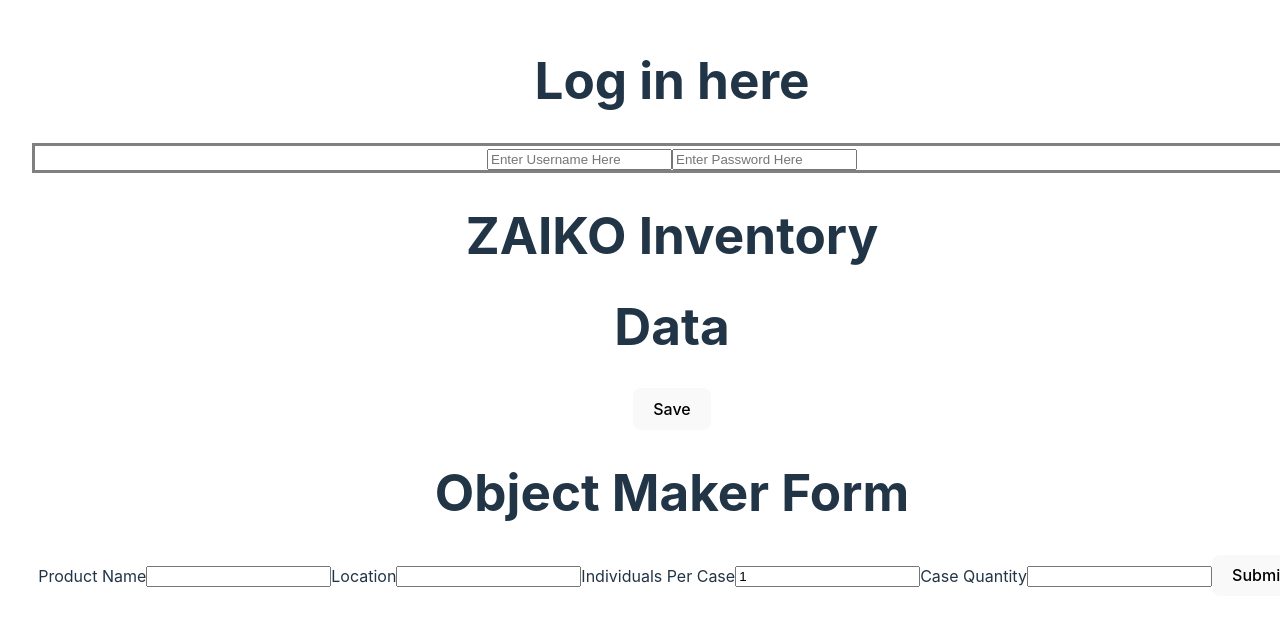
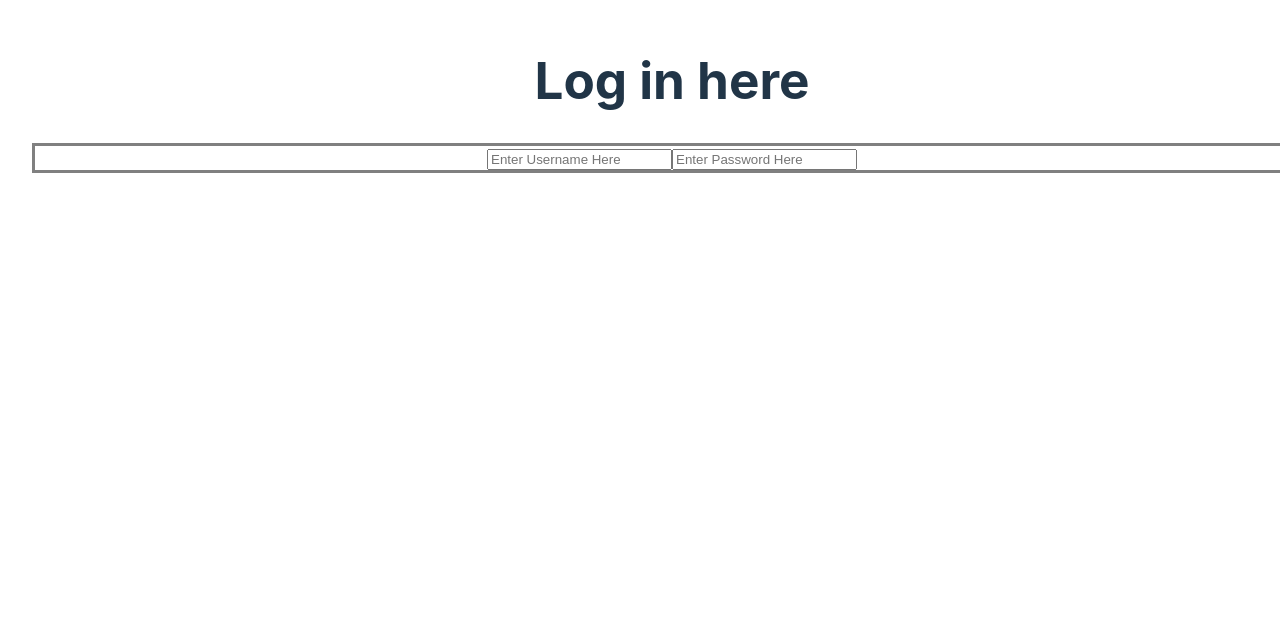
Before and after one commit to DesignerDeveloperDove/Zaiko_Inventory, a React app in the folder Zaiko/: page / in a window 1280 px wide. Shown: the part 870-1496 px from the top of the page. After the commit the page ends 1075 px from the top, so only its background shows below. Built offline with nearby package versions, Linux system fonts and the light colour scheme; the HTML template or start-up script is replaced by a standard one.

Commit message:
Ignored product card for now

```diff
--- a/Zaiko/src/main.jsx
+++ b/Zaiko/src/main.jsx
@@ -8,6 +8,6 @@
 createRoot(document.getElementById('root')).render(
   <StrictMode>
     <LogIn />
-    <ProductCard />
+   {/*<ProductCard />*/}
   </StrictMode>,
 )
```
